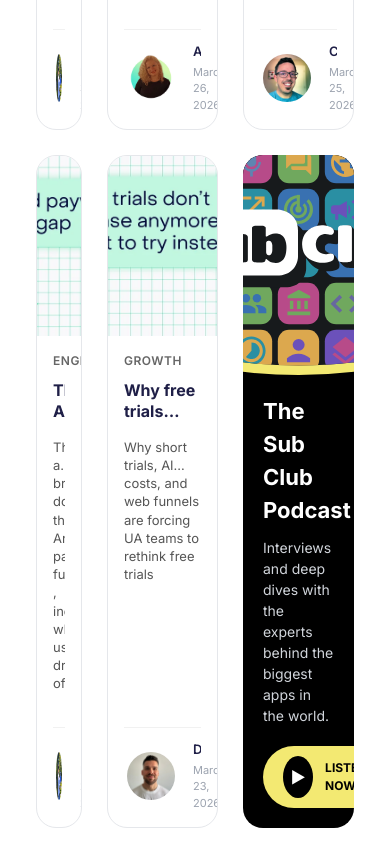
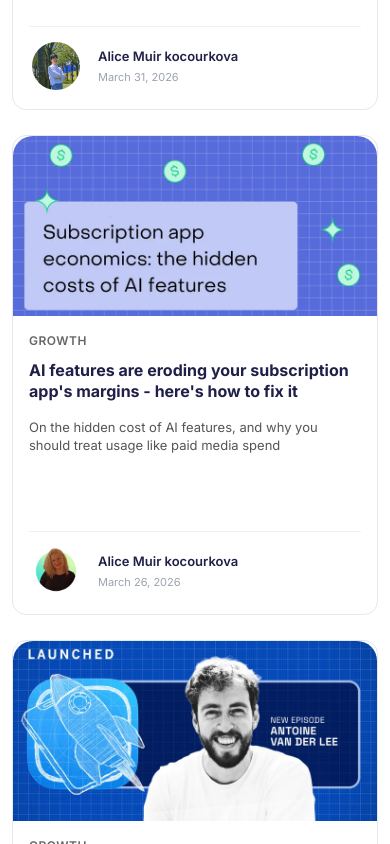
Before and after one commit to RoshaniShrestha14/RevenueCat, a React (Vite) app: page /blog in a window 390 px wide. Shown: the part 1340-2184 px from the top of the page. Built offline with nearby package versions, Linux system fonts and the light colour scheme.

Commit message:
Corrected responsiveness

```diff
--- a/src/component/Blog/BlogPage.css
+++ b/src/component/Blog/BlogPage.css
@@ -7,30 +7,23 @@
 .blog-page {
   padding: 40px 20px;
 }
-
+@media (max-width: 768px) {
+  .blog-page {
+    padding: 20px 12px;
+  }
+}
 .container {
   max-width: 1200px;
   margin: auto;
   padding: 0 16px;
 }
-
-/* MAIN GRID */
-.grid {
-  display: grid;
-  grid-template-columns: repeat(3, minmax(0, 1fr));
-  gap: 25px;
-}
-@media (max-width: 1024px) {
-  .grid {
-    grid-template-columns: repeat(2, minmax(0, 1fr));
+@media (max-width: 768px) {
+  .container {
+    max-width: 420px;
+    margin: auto;
   }
 }
 
-@media (max-width: 768px) {
-  .grid {
-    grid-template-columns: 1fr;
-  }
-}
 .horizontal-card {
   display: grid;
   grid-template-columns: 1.2fr 1fr;
@@ -64,7 +57,19 @@
   flex-direction: column;
   transition: 0.25s ease;
 }
+@media (max-width: 768px) {
+  .blog-card {
+    border-radius: 14px;
+  }
 
+  .blog-image {
+    height: 160px;
+  }
+
+  .blog-content {
+    padding: 12px;
+  }
+}
 .blog-card:hover {
   transform: translateY(-4px);
   box-shadow: 0 12px 30px rgba(0, 0, 0, 0.08);
@@ -72,8 +77,10 @@
 
 .blog-image {
   width: 100%;
-  height: 180px;
+  aspect-ratio: 16 / 9; /* keeps nice ratio */
   object-fit: cover;
+  border-top-left-radius: 20px;
+  border-top-right-radius: 20px;
 }
 .author {
   display: flex;
@@ -741,12 +748,17 @@
 
 .cta-section {
   width: 100%;
-  margin-left: calc(-50vw + 50%);
+
   background: #0f1113;
   color: white;
   padding: 100px 0;
 }
 
+@media (max-width: 768px) {
+  .cta-section {
+    margin-left: 0;
+  }
+}
 /* CONTAINER */
 .cta-container {
   max-width: 1400px;
@@ -904,3 +916,43 @@
 .page-number.active {
   background: #eaedf6;
 }
+@media (max-width: 768px) {
+  /* 🔥 FIX GRID BREAKING */
+  .horizontal-card,
+  .subscribe-box,
+  .podcast-card {
+    grid-column: span 1 !important;
+    width: 100%;
+  }
+
+  .horizontal-card {
+    display: flex;
+    flex-direction: column;
+  }
+}
+@media (max-width: 768px) {
+  .horizontal-title {
+    font-size: 20px;
+  }
+
+  .cta-left h2 {
+    font-size: 28px;
+  }
+}
+.blog-grid {
+  display: grid;
+  grid-template-columns: repeat(3, 1fr);
+  gap: 25px;
+}
+
+@media (max-width: 1024px) {
+  .blog-grid {
+    grid-template-columns: repeat(2, 1fr);
+  }
+}
+
+@media (max-width: 768px) {
+  .blog-grid {
+    grid-template-columns: 1fr;
+  }
+}
--- a/src/component/Blog/BlogPage.jsx
+++ b/src/component/Blog/BlogPage.jsx
@@ -128,7 +128,7 @@
       />
       {/* 🔥 BLOGS */}
       <section className="blog-page">
-        <div className="container grid">
+        <div className="blog-grid">
           {visibleArticles.map((blog, index) => (
             <BlogCard key={blog.id || `${blog.title}-${index}`} {...blog} />
           ))}
```
